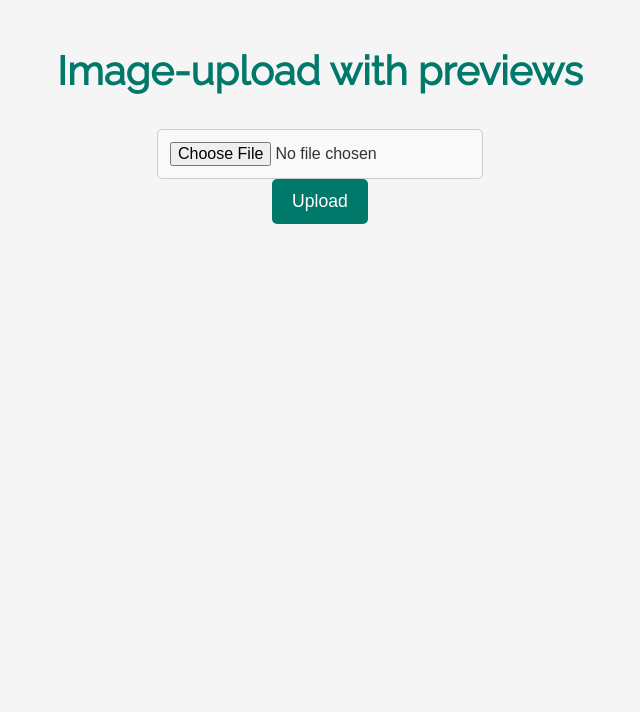
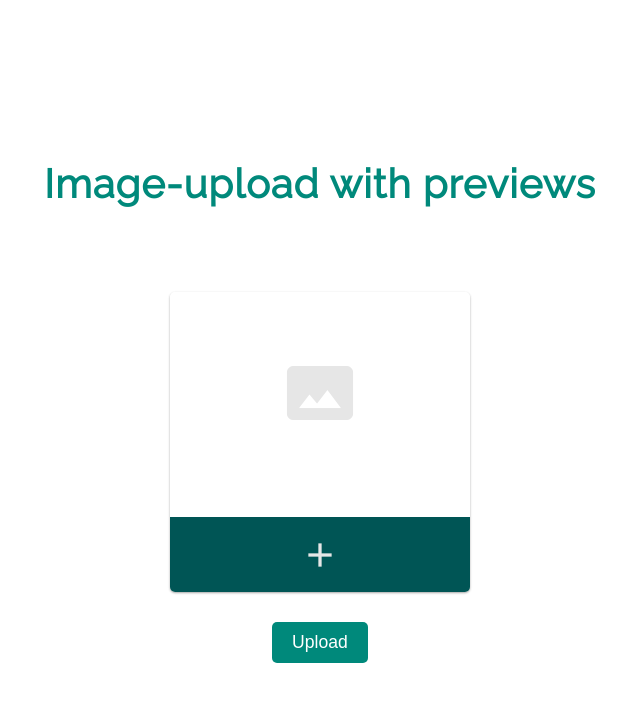
Before and after one commit to UNPHASYDAISY/AI-NutriGuide, a Flask app: page /upload in a window 1280 px wide. Shown: the top 712 px of the page, without its empty margins (320-960 px from the left). Run offline with Flask 3, Linux system fonts and the light colour scheme.

Commit message:
Update look

```diff
--- a/static/css/index.css
+++ b/static/css/index.css
@@ -7,127 +7,117 @@
   display: flex;
   flex-direction: column;
   align-items: center;
-  justify-content: flex-start;
-  background-color: #f5f5f5; /* Light background color */
-  margin: 0;
-  padding: 20px;
+  justify-content: flex-start; /* Align content to the top */
+  background-color: lighten(#055, 45%);
+  margin: 30px;
+  padding: 40px 20px; /* Add spacing around the content */
   box-sizing: border-box;
 }
 
 h1 {
   font-size: 2.5rem;
-  color: #00796b;
-  text-align: center;
-  margin-bottom: 30px; /* Added margin for spacing */
+  color: #00897b;
+  text-align: center; /* Center the heading */
 }
 
 p {
   font-size: 1.2rem;
-  margin-top: 20px;
+  margin-top: 0.5px;
   line-height: 1.6;
-  text-align: center;
-  color: #666;
-  max-width: 800px;
+  text-align: center; /* Center the paragraphs */
 }
 
 .features {
   list-style: none;
   padding: 0;
-  margin-top: 30px;
-  display: flex;
-  flex-direction: column;
-  align-items: center;
+  margin-top: 0.5px;
 }
 
 .features li {
   font-size: 1.1rem;
-  margin: 15px 0;
+  margin: 10px 0;
   display: flex;
   align-items: center;
   justify-content: center;
-  color: #555;
-  position: relative;
-  padding: 10px 20px;
-  border: 1px solid #ccc; /* Subtle border around the items */
-  border-radius: 8px;
-  background-color: #ffffff; /* Light background for each feature */
-  box-shadow: 0 4px 6px rgba(0, 0, 0, 0.1); /* Slight shadow for depth */
 }
 
 .features li::before {
   content: "✔";
-  color: #00796b;
-  margin-right: 15px;
-  font-size: 1.5rem;
+  color: #00897b;
+  margin-right: 10px;
 }
 
 .intro-container {
-  width: 100%;
+  width: 100%; /* Ensures the container takes the full width of its parent */
   display: flex;
-  justify-content: center;
-  align-items: center;
-  margin-top: 40px; /* Added margin for spacing */
+  justify-content: center; /* Horizontally center the box */
+  align-items: center; /* Vertically center the box */
+  height: auto; /* Allow height to adjust based on content */
+  margin-top: 5px; /* Add space between the header and the form */
 }
 
 .intro-container form {
-  width: 300px;
-  padding: 20px;
-  border: 1px solid #ddd;
-  border-radius: 8px;
-  box-shadow: 0 6px 10px rgba(0, 0, 0, 0.1); /* Added shadow for depth */
-  background-color: #ffffff;
+  width: 300px; /* Set a fixed width for the form */
+  padding: 20px; /* Add space inside the box */
+  border: 1px solid #ddd; /* Subtle border for the box */
+  border-radius: 8px; /* Rounded corners */
+  box-shadow: 0 4px 6px rgba(0, 0, 0, 0.1); /* Add shadow for depth */
+  background-color: #ffffff; /* White background for the form */
 }
 
 .intro-container h3 {
-  margin-top: 0;
-  margin-bottom: 15px;
-  text-align: center;
-  color: #00796b;
+  margin-top: 0px;
+  margin-bottom: 15px; /* Space below the heading */
+  text-align: center; /* Center the heading text */
+  color: #333; /* Dark text for contrast */
 }
 
 .intro-container label {
-  display: block;
-  margin-bottom: 8px;
-  color: #555;
+  display: block; /* Ensures label is on its own line */
+  margin-bottom: 5px; /* Add space below the label */
+  color: #555; /* Slightly lighter text color */
 }
 
 .intro-container input[type="text"] {
-  width: 100%;
-  padding: 12px;
-  margin-bottom: 15px;
-  border: 1px solid #ccc;
-  border-radius: 5px;
-  font-size: 1rem;
-  text-align: center;
-  background-color: #f9f9f9; /* Light background for input */
+  width: 100%; /* Full width of the form */
+  padding: 10px; /* Add padding inside the input */
+  margin-bottom: 10px; /* Space below the input */
+  border: 1px solid #ccc; /* Subtle border for the input */
+  border-radius: 4px; /* Slightly rounded corners */
+  box-sizing: border-box; /* Ensures padding doesn't affect width */
 }
 
 .intro-container button {
-  width: 100%;
-  padding: 12px;
-  border: none;
-  border-radius: 5px;
-  background-color: #00796b;
-  color: #ffffff;
-  cursor: pointer;
-  font-size: 1.1rem;
-  transition: background-color 0.3s ease;
+  width: 100%; /* Full width of the button */
+  padding: 10px; /* Add padding inside the button */
+  border: none; /* Remove default border */
+  border-radius: 4px; /* Slightly rounded corners */
+  background-color: #00897b; /* Bootstrap primary color */
+  color: #fff; /* White text color */
+  cursor: pointer; /* Change cursor to pointer */
 }
 
 .intro-container button:hover {
-  background-color: #004d40;
+  background-color: #00897b; /* Darker shade on hover */
+}
+
+h1 {
+  font-family: inherit;
+  margin: 0 0 .75em 0;
+  color: desaturate(cadetblue, 15%);
+  text-align: center;
 }
 
 form {
   margin-top: 5px;
   display: flex;
-  flex-direction: column;
-  align-items: center;
+  flex-direction: column; /* Stack elements vertically */
+  align-items: center; /* Center elements horizontally */
 }
 
 form h3 {
   font-size: 1.8rem;
-  color: #00796b;
+  color: #00897b;
   text-align: center;
   margin-bottom: 15px;
 }
@@ -136,27 +126,26 @@
   font-size: 1.1rem;
   color: #333;
   margin-bottom: 2px;
-  text-align: center;
+  text-align: center; /* Center the label text */
   font-weight: bold;
 }
 
 form input {
   width: 100%;
   max-width: 300px;
-  padding: 12px;
+  padding: 10px;
   margin: 0px 0;
   border: 1px solid #ccc;
   border-radius: 5px;
   font-size: 1rem;
-  text-align: center;
-  background-color: #f9f9f9;
+  text-align: center; /* Center text in the input */
 }
 
 form button {
-  padding: 12px 20px;
+  padding: 10px 20px;
   font-size: 1.1rem;
   color: #ffffff;
-  background-color: #00796b;
+  background-color: #00897b;
   border: none;
   border-radius: 5px;
   cursor: pointer;
@@ -165,5 +154,238 @@
 }
 
 form button:hover {
-  background-color: #004d40;
+  background-color: #005f55;
 }
+
+.wrapper{
+  display: flex;
+  flex-direction: row;
+  flex-wrap: wrap;
+  align-items: center;
+  justify-content: center;
+}
+
+.box {
+  display: block;
+  min-width: 300px;
+  height: 300px;
+  margin: 10px;
+  background-color: white;
+  border-radius: 5px;
+  box-shadow: 0 1px 3px rgba(0,0,0,0.12), 0 1px 2px rgba(0,0,0,0.24);
+  transition: all 0.3s cubic-bezier(.25,.8,.25,1);
+  overflow: hidden;
+}
+
+.upload-heading {
+  margin-top: 70px;
+  margin-bottom: 50px;
+  text-align: center; /* Center the heading text horizontally */
+  font-size: 2.5rem; /* Adjust the font size */
+  font-weight: bold; /* Make the font bold */
+  color: #00897b; /* Set a color for the text */
+  letter-spacing: 1px; /* Add some spacing between letters for better readability */
+  padding: 20px; /* Add padding for extra space around the heading */
+}
+
+.upload-options {
+  position: relative;
+  height: 75px;
+  background-color: #055;
+  cursor: pointer;
+  overflow: hidden;
+  text-align: center;
+  transition: background-color ease-in-out 150ms;
+
+  &:hover {
+    background-color: lighten(#055, 10%);
+  }
+
+  & input {
+    width: 0.1px;
+    height: 0.1px;
+    opacity: 0;
+    overflow: hidden;
+    position: absolute;
+    z-index: -1;
+  }
+
+  & label {
+    display: flex;
+    align-items: center;
+    justify-content: center; /* Center content horizontally */
+    width: 100%;
+    height: 100%;
+    font-weight: 400;
+    text-overflow: ellipsis;
+    white-space: nowrap;
+    cursor: pointer;
+    overflow: hidden;
+    position: relative; /* Required for the ::after pseudo-element to position relative to label */
+
+    &::after {
+      content: 'add';
+      font-family: 'Material Icons';
+      position: absolute;
+      font-size: 2.5rem;
+      color: rgba(230, 230, 230, 1);
+      top: 50%; /* Move to the vertical center */
+      left: 50%; /* Move to the horizontal center */
+      transform: translate(-50%, -50%); /* Center the pseudo-element fully */
+      z-index: 0;
+    }
+
+    & span {
+      display: inline-block;
+      width: 50%;
+      height: 100%;
+      text-overflow: ellipsis;
+      white-space: nowrap;
+      overflow: hidden;
+      text-align: center;
+
+      &:hover i.material-icons {
+        color: rgba(230, 230, 230, 0.8);
+      }
+    }
+  }
+}
+
+.upload-button {
+  padding: 10px 20px;
+  font-size: 1.1rem;
+  color: #ffffff;
+  background-color: #00897b;
+  border: none;
+  border-radius: 5px;
+  cursor: pointer;
+  transition: background-color 0.3s;
+  margin-bottom: 10px;
+  margin-top: 20px;
+}
+
+.upload-button:hover {
+  background-color: lighten(#055, 10%);
+}
+
+.upload-button:active {
+  transform: scale(1); /* Reset to original size when the button is pressed */
+}
+
+.js--image-preview {
+  height: 225px;
+  width: 100%;
+  position: relative;
+  overflow: hidden;
+  background-image: url('');
+  background-color: white;
+  background-position: center center;
+  background-repeat: no-repeat;
+  background-size: cover;
+  &::after {
+    content: "photo_size_select_actual";
+    font-family: 'Material Icons';
+    position: relative;
+    font-size: 4.5em;
+    color: rgba(230, 230, 230, 1);
+    top: calc(50% - 3rem);
+    left: calc(50% - 2.25rem);
+    z-index: 0;
+  }
+  &.js--no-default::after {
+    display: none;
+  }
+  &:nth-child(2) {
+    background-image: url('http://bastianandre.at/giphy.gif');
+  }
+}
+
+i.material-icons {
+  transition: color 100ms ease-in-out;
+  font-size: 2.25em;
+  line-height: 55px;
+  color: white;
+  display: block;
+}
+
+.drop {
+  display: block;
+  position: absolute;
+  background: transparentize(#055, .8);
+  border-radius: 100%;
+  transform:scale(0);
+}
+
+.animate {
+  animation: ripple 0.4s linear;
+}
+
+@keyframes ripple {
+    100% {opacity: 0; transform: scale(2.5);}
+}
+
+h2 {
+  font-family: inherit;
+  font-size: 20px;
+  color: #333;
+  margin-top: 40px;
+  margin-bottom: 10px;
+  text-align: left;
+}
+
+h2.uploaded-image {
+  color: #008CBA; /* Blue shade for Uploaded Image heading */
+  text-transform: uppercase;
+  margin-bottom: 40px;
+}
+
+h2.extracted-info {
+  color: #28A745; /* Green shade for Extracted Information heading */
+  text-transform: uppercase;
+  margin-bottom: 40px;
+}
+
+.container {
+  display: flex;
+  justify-content: space-between;
+  margin-top: 20px;
+}
+
+.left-section {
+  flex: 1;
+  padding-right: 300px;
+  margin-left: 50px;
+}
+
+.right-section {
+  flex: 1;
+  padding-left: 20px;
+}
+
+img {
+  width: 100%;
+}
+
+table {
+  width: 100%;
+  border-collapse: collapse;
+}
+
+th, td {
+  padding: 8px;
+  text-align: left;
+}
+
+th {
+  background-color: #f2f2f2;
+}
+
+.table-container {
+  display: flex;
+  justify-content: space-between;
+}
+.table-container table {
+  width: 48%;
+  margin-right: 40px;
+
+}
```
